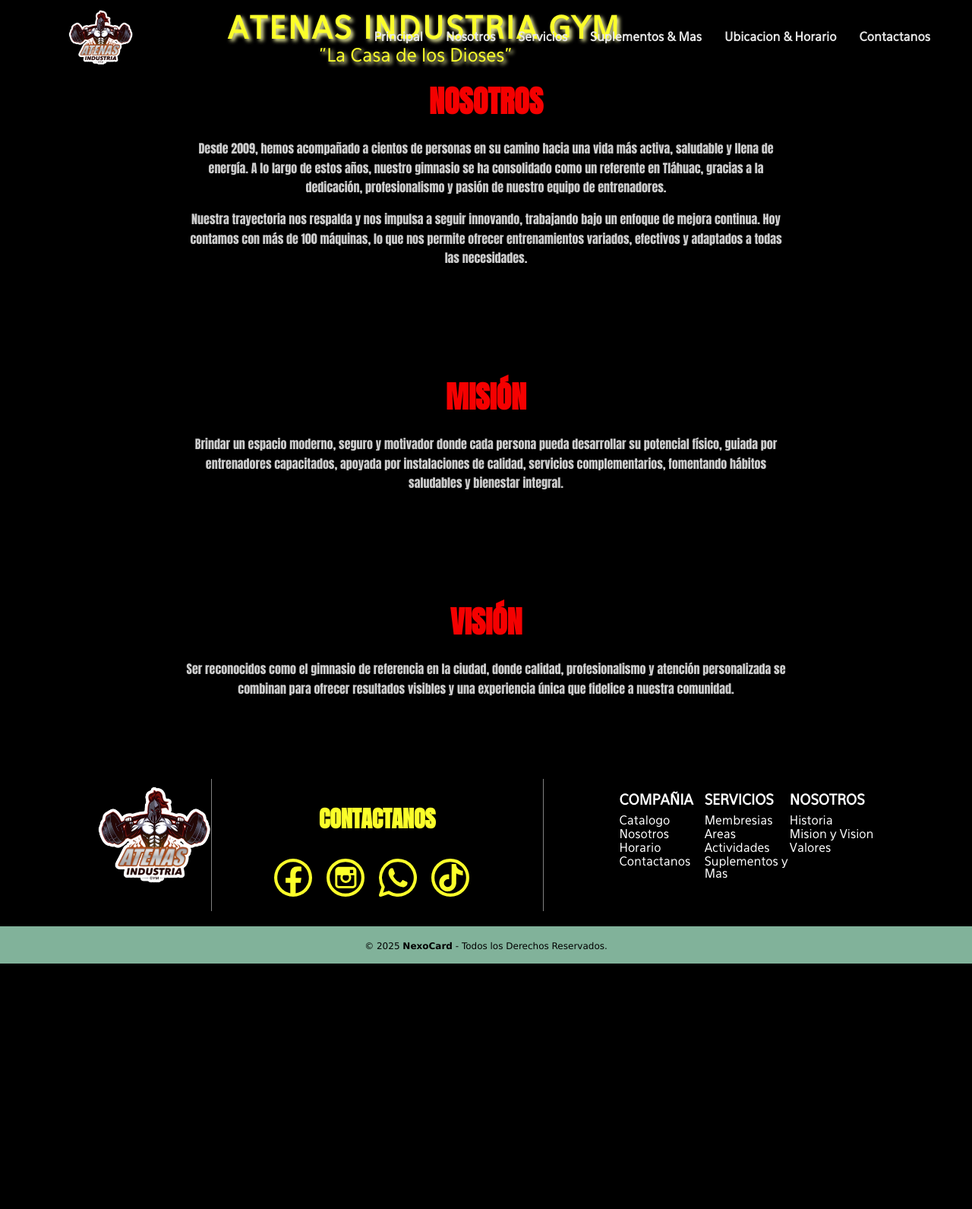
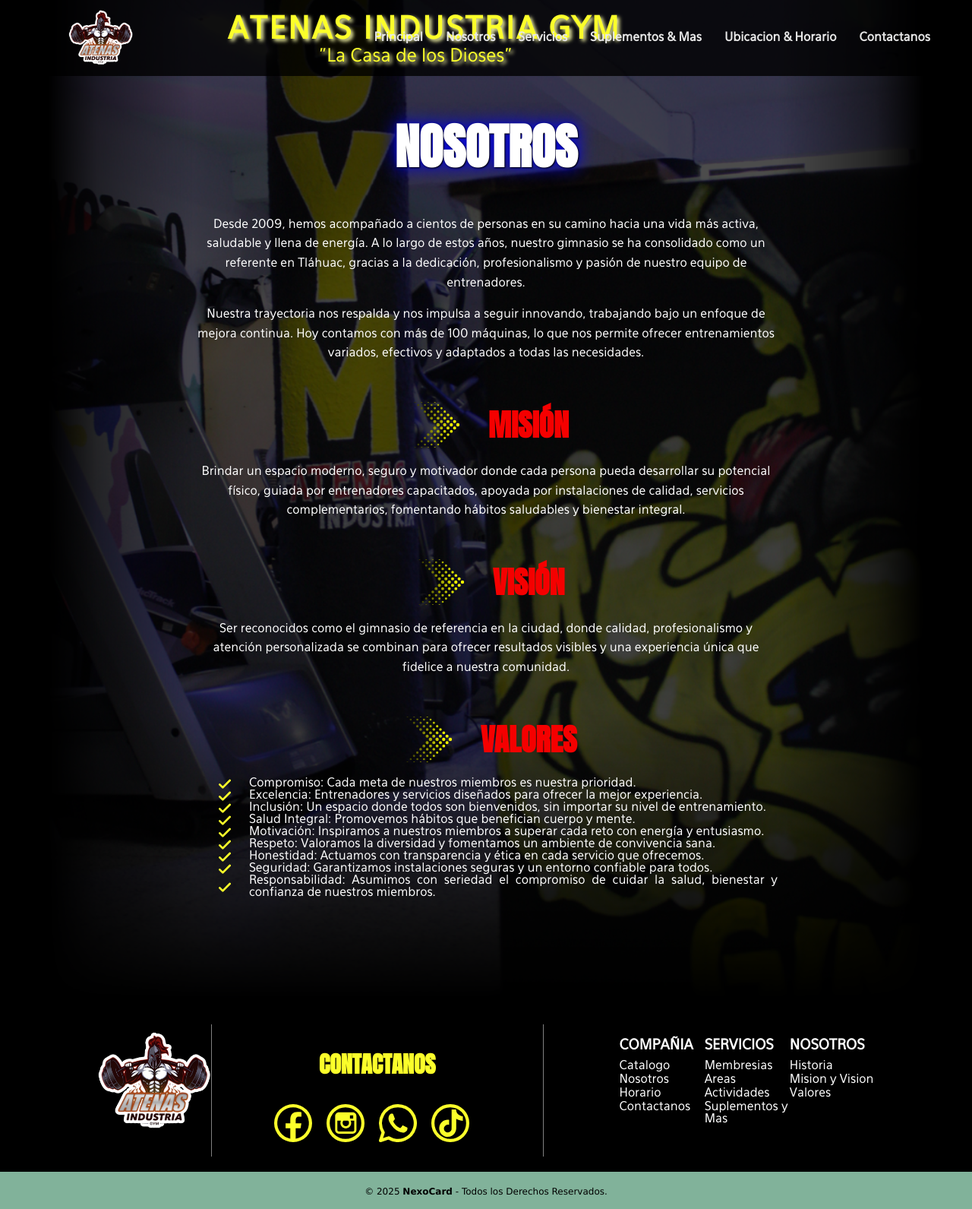
Before and after one commit to Tata-fck/gym-atenas-proyecto, a PHP site: page /gym-atenas-proyecto/public/gym-atenas/nosotros.php in a window 1280 px wide. Shown: the whole page at 76% size. Before the commit the page ends 1268 px from the top, so only its background shows below. Run offline with PHP 8.4, Linux system fonts and the light colour scheme.

Commit message:
combinacion ambas versiones

```diff
--- a/public/gym-atenas/css/nosotros.css
+++ b/public/gym-atenas/css/nosotros.css
@@ -1,9 +1,40 @@
-/* Estilos para las secciones de "Nosotros", "Misión" y "Visión" */
+.contenedor-1{
+  margin: 0;
+  width: 100%;
+  height: 100%;
+  position: relative;
+}
+
+.contenedor-1::before{
+  content: '';
+  position: absolute;
+  margin: 0;
+  width: 100%;
+  min-height: 100%;
+  background: url('../img/fondo-5.png') no-repeat center;
+  background-size: cover;
+  mask-image: linear-gradient(to left, black 80%, rgba(0,0,0,0.5) 90%, transparent 95%),
+              linear-gradient(to bottom, black 70%, rgba(0,0,0,0.5) 85%, transparent 99%),
+              linear-gradient(to right, black 80%, rgba(0,0,0,0.5) 90%, transparent 95%);
+              mask-composite: intersect;
+  filter: brightness(0.3);
+  z-index: -1;
+}
+
+.separador{
+  height: 95px;
+}
+
 .seccion-nosotros {
-  max-width: 800px; /* Limita el ancho del contenido para que no sea muy largo */
-  margin: 50px auto; /* Centra el div y agrega espacio vertical */
-  padding: 20px;
+  max-width: 60%; /* Limita el ancho del contenido para que no sea muy largo */
+  margin:50px auto; /* Centra el div y agrega espacio vertical */
   text-align: center; /* Centra todo el texto dentro de la sección */
+  color: white;
+}
+
+.seccion-nosotros h1{
+    font-size: 4em;
+    text-shadow: 1px 1px 2px black, 0 0 25px blue, 0 0 5px darkblue;
 }
 
 .seccion-nosotros h2 {
@@ -11,10 +42,47 @@
   color: #f50000; /* Color blanco para el título */
   margin-bottom: 20px; /* Espacio debajo del título */
 }
+.seccion-nosotros h2 span {
+  font-size: 2.5rem;
+  color: #f50000;
+  margin-bottom: 20px;
+  background: url('../img/flecha-r.svg');
+  background-repeat: no-repeat;
+  background-position: left center;
+  background-size: 5rem 5rem;
+  padding-left: 7rem;
+}
+
+.seccion-nosotros p,
+.seccion-nosotros ul{
+  font-family: avenir;
+}
 
 .seccion-nosotros p {
   font-size: 1rem; /* Un tamaño más pequeño para el párrafo */
-  color: #ccc; /* Un color más claro para el texto de los párrafos */
   line-height: 1.6; /* Mejora la legibilidad con un interlineado mayor */
   margin-bottom: 20px;
 }
+
+.seccion-nosotros ul{
+  list-style: none;
+  padding-left: 1.5em;
+}
+.seccion-nosotros li {
+  text-align: justify;
+  background-image: url("../img/check-icono.svg");
+  background-repeat: no-repeat;
+  background-size: 1em 1em;
+  padding-left: 3em;
+  background-position: 0.5em center;
+}
+
+
+@media (max-width: 576px) {
+  .contenedor-1::before{
+    mask-image: linear-gradient(to bottom, black 70%, rgba(0,0,0,0.5) 85%, transparent 99%);
+  }
+  .seccion-nosotros{
+    max-width: 85%;
+  }
+}
--- a/public/gym-atenas/nosotros.php
+++ b/public/gym-atenas/nosotros.php
@@ -12,23 +12,40 @@ include(SHARED_PATH . "/elementos/head-vcard/head.php");
         <link rel="stylesheet" href="elementos/header.css">
 
         <link rel="stylesheet" href="css/nosotros.css">
-
+        <div class="contenedor-1">
+            <div class="separador"></div>
             <div class="seccion-nosotros">
-            <h2>NOSOTROS</h2>
+                <h1>NOSOTROS</h1>
                 <p>Desde 2009, hemos acompañado a cientos de personas en su camino hacia una vida más activa, saludable y llena de energía. A lo largo de estos años, nuestro gimnasio se ha consolidado como un referente en Tláhuac, gracias a la dedicación, profesionalismo y pasión de nuestro equipo de entrenadores.</p>
                 <p>Nuestra trayectoria nos respalda y nos impulsa a seguir innovando, trabajando bajo un enfoque de mejora continua. Hoy contamos con más de 100 máquinas, lo que nos permite ofrecer entrenamientos variados, efectivos y adaptados a todas las necesidades.</p>
             </div>
 
             <div class="seccion-nosotros">
-            <h2>MISIÓN</h2>
+                <h2><span>MISIÓN</span></h2>
                 <p>Brindar un espacio moderno, seguro y motivador donde cada persona pueda desarrollar su potencial físico, guiada por entrenadores capacitados, apoyada por instalaciones de calidad, servicios complementarios, fomentando hábitos saludables y bienestar integral.</p>
             </div>
 
             <div class="seccion-nosotros">
-            <h2>VISIÓN</h2>
+                <h2><span>VISIÓN</span></h2>
                 <p>Ser reconocidos como el gimnasio de referencia en la ciudad, donde calidad, profesionalismo y atención personalizada se combinan para ofrecer resultados visibles y una experiencia única que fidelice a nuestra comunidad.</p>
             </div>
 
+            <div class="seccion-nosotros">
+                <h2><span>VALORES</span></h2>
+                <ul>
+                    <li>Compromiso: Cada meta de nuestros miembros es nuestra prioridad.</li>
+                    <li>Excelencia: Entrenadores y servicios diseñados para ofrecer la mejor experiencia.</li>
+                    <li>Inclusión: Un espacio donde todos son bienvenidos, sin importar su nivel de entrenamiento.</li>
+                    <li>Salud Integral: Promovemos hábitos que benefician cuerpo y mente.</li>
+                    <li>Motivación: Inspiramos a nuestros miembros a superar cada reto con energía y entusiasmo.</li>
+                    <li>Respeto: Valoramos la diversidad y fomentamos un ambiente de convivencia sana.</li>
+                    <li>Honestidad: Actuamos con transparencia y ética en cada servicio que ofrecemos.</li>
+                    <li>Seguridad: Garantizamos instalaciones seguras y un entorno confiable para todos.</li>
+                    <li>Responsabilidad: Asumimos con seriedad el compromiso de cuidar la salud, bienestar y confianza de nuestros miembros.</li>
+                </ul>
+            </div>
+            <div class="separador"></div>
+        </div>
     </main>
 
            <?php include("elementos/footer.html");?>
```
Also changed, not shown: public/gym-atenas/css/servicios.css (+77 -1 lines), public/gym-atenas/servicios.php (+20 -2 lines), public/gym-atenas/img/check-icono.svg (added), public/gym-atenas/img/fondo-5.png (added). Lines whose indentation alone changed are shown as unchanged.
